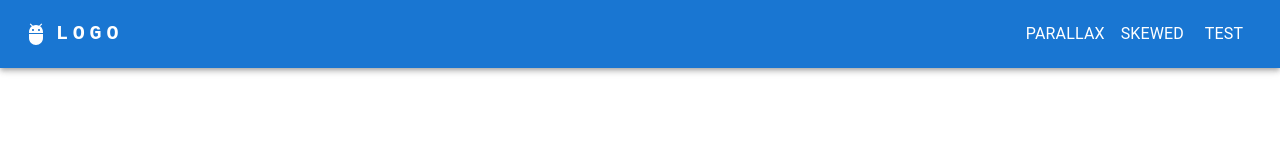
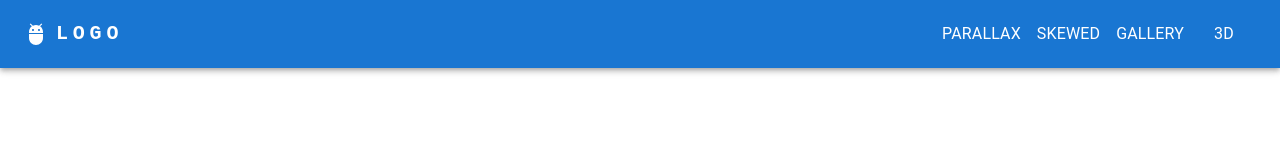
Before and after one commit to nicolasjrz/test-parallax, a React (Vite) app: page / in a window 1280 px wide. Shown: the top 160 px of the page. Built offline with nearby package versions, Linux system fonts and the light colour scheme; the HTML template or start-up script is replaced by a standard one.

Commit message:
implement 3d menu

```diff
--- a/src/components/Navbar.jsx
+++ b/src/components/Navbar.jsx
@@ -14,7 +14,8 @@ import AdbIcon from "@mui/icons-material/Adb";
 const pages = [
   { id: 1, name: "Parallax", url: "/" },
   { id: 2, name: "Skewed", url: "/skewed" },
-  { id: 2, name: "Test", url: "/test" },
+  { id: 3, name: "Gallery", url: "/gallery" },
+  { id: 4, name: "3D", url: "/3D" },
 ];
 
 import { Link, Link as RouterLink } from "react-router-dom";
```
